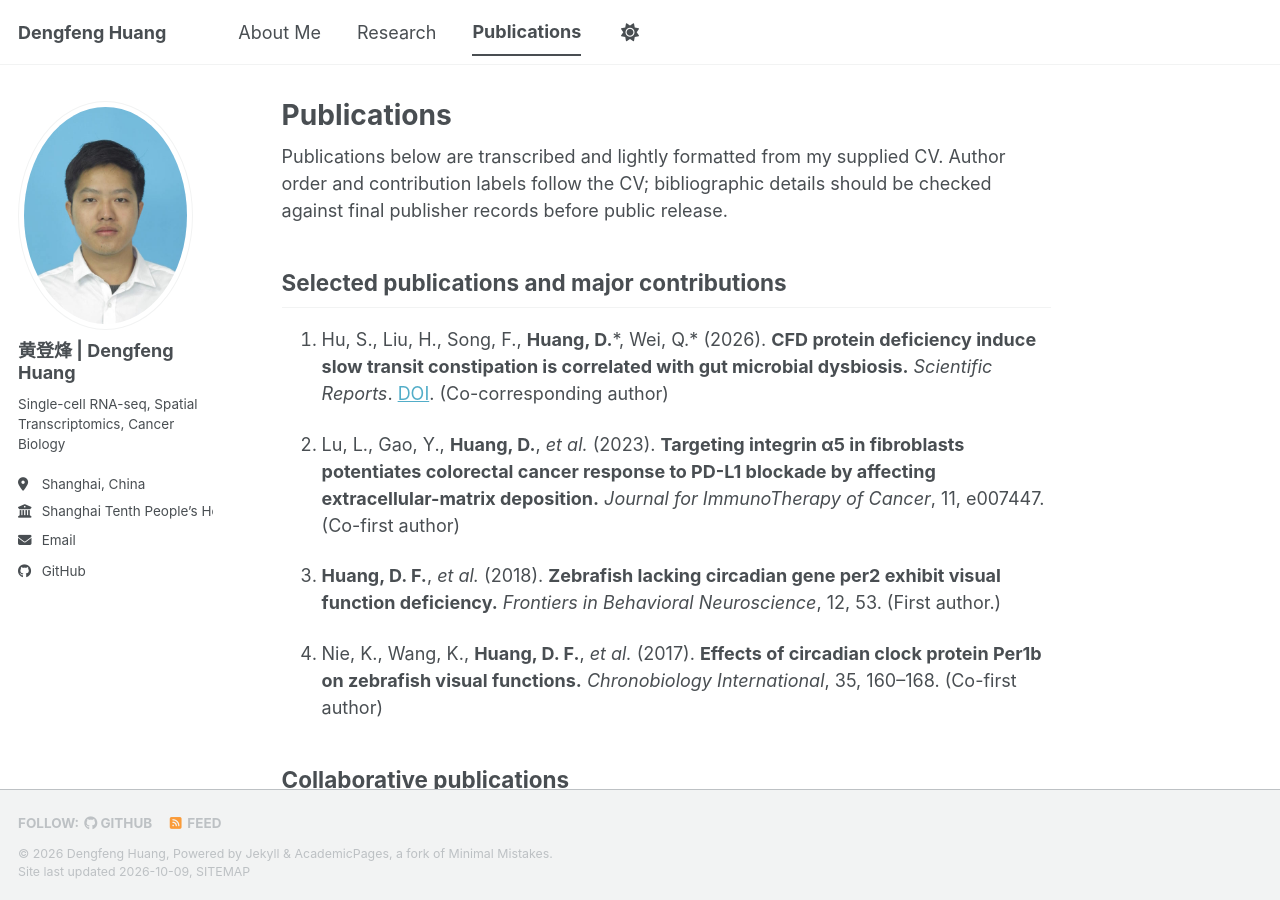
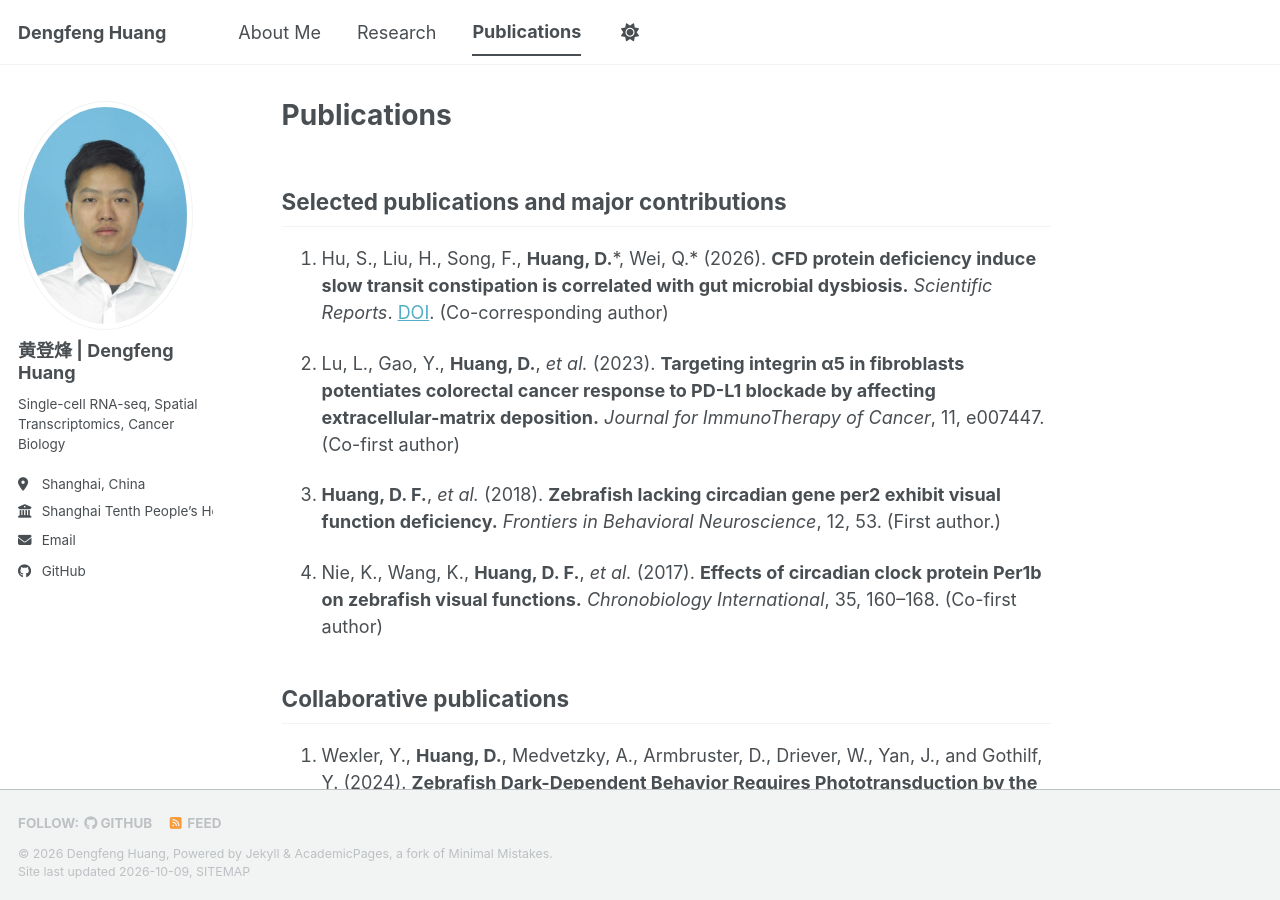
Before and after one commit to dfeng269/dfeng269.github.io, a Jekyll site: the page built from _pages/publications.md, in a window 1280 px wide and 900 px high. Built offline with Jekyll 4.4.1, drawn with Linux system fonts in a browser that asks for light colours; a style sheet for code colours, icons or effects is not loaded.

Commit message:
Update publications.md

```diff
--- a/_pages/publications.md
+++ b/_pages/publications.md
@@ -5,7 +5,6 @@ permalink: /publications/
 author_profile: true
 ---
 
-Publications below are transcribed and lightly formatted from my supplied CV. Author order and contribution labels follow the CV; bibliographic details should be checked against final publisher records before public release.
 
 ## Selected publications and major contributions
 
```
